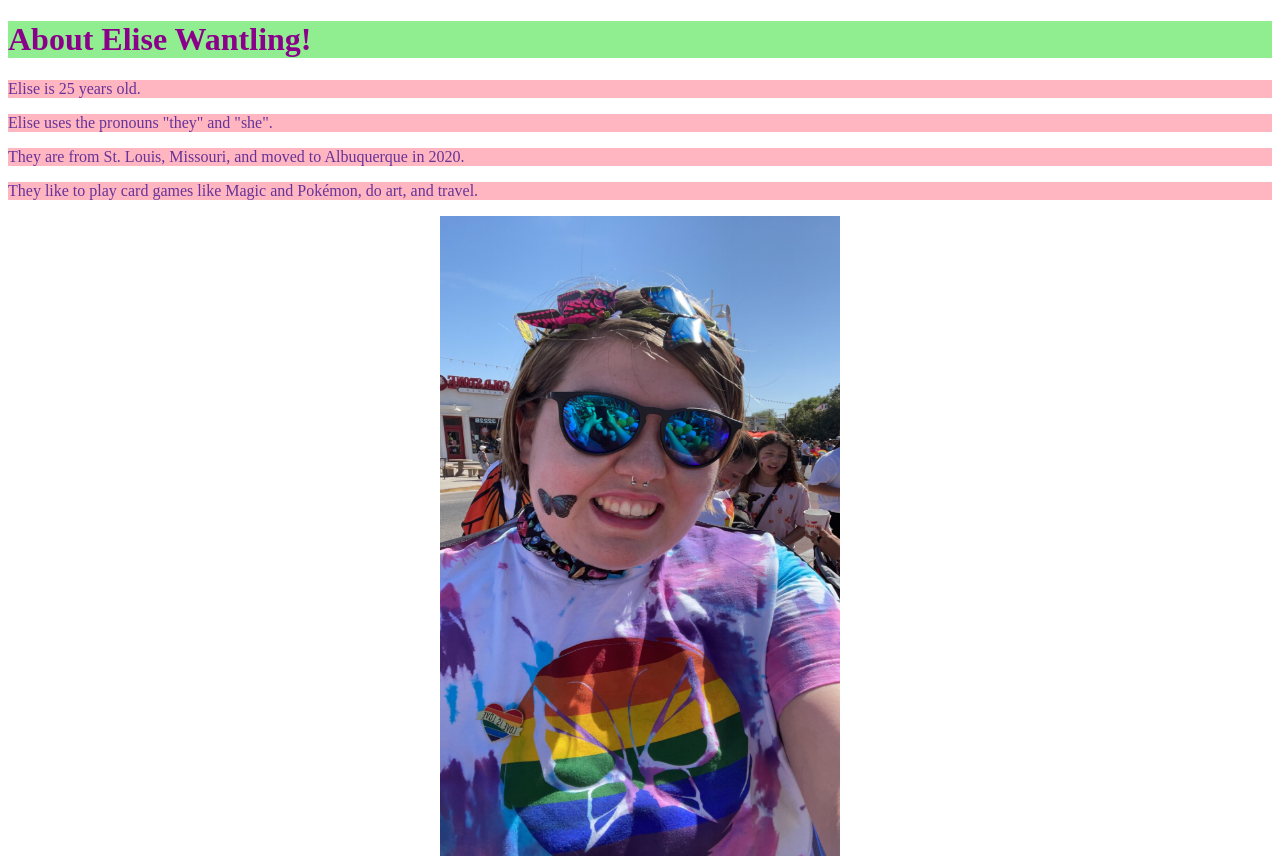
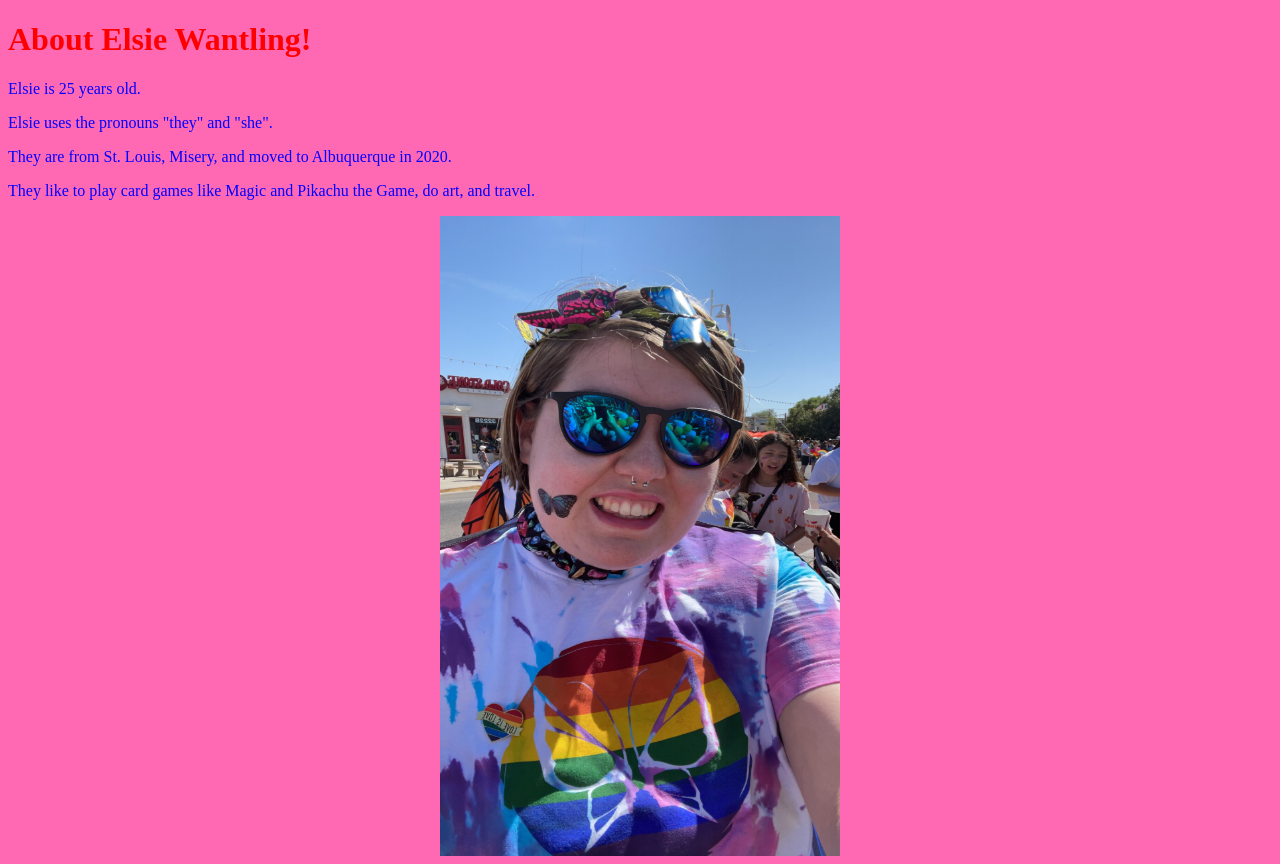
Before and after one commit to eliseneighbor/about-elise-wantling, a plain HTML site: page index.html in a window 1280 px wide. Drawn offline with Linux system fonts and the light colour scheme.

Commit message:
edited some of the css and the words

```diff
--- a/index.html
+++ b/index.html
@@ -2,15 +2,15 @@
 <html lang="en">
 <head>
     <meta charset="UTF-8">
-    <title>About Elise Wantling</title>
+    <title>About Elsie Wantling</title>
     <link rel="stylesheet" href="./style.css"/>
 </head>
 <body>
-<h1>About Elise Wantling!</h1>
-<p> Elise is 25 years old.</p>
-<p> Elise uses the pronouns "they" and "she".</p>
-<p> They are from St. Louis, Missouri, and moved to Albuquerque in 2020.</p>
-<p> They like to play card games like Magic and Pokémon, do art, and travel.</p>
+<h1>About Elsie Wantling!</h1>
+<p name="p1"> Elsie is 25 years old.</p>
+<p name="p2"> Elsie uses the pronouns "they" and "she".</p>
+<p name="p3"> They are from St. Louis, Misery, and moved to Albuquerque in 2020.</p>
+<p name="p4"> They like to play card games like Magic and Pikachu the Game, do art, and travel.</p>
 <img src="elise-pride.JPG" alt="Selfie of Elise at Albuquerque Pride 2022">
 </body>
 </html>
--- a/style.css
+++ b/style.css
@@ -1,11 +1,21 @@
+body {
+    background-color: hotpink;
+}
 h1 {
-    color: darkmagenta;
-    background-color: lightgreen;
+    color: red;
 }
 
 p {
-    color: rebeccapurple;
-    background-color: lightpink;
+    color: orange;
+}
+p {
+    color: yellow;
+}
+p {
+    color: green;
+}
+p {
+    color: blue;
 }
 
 img {
```
